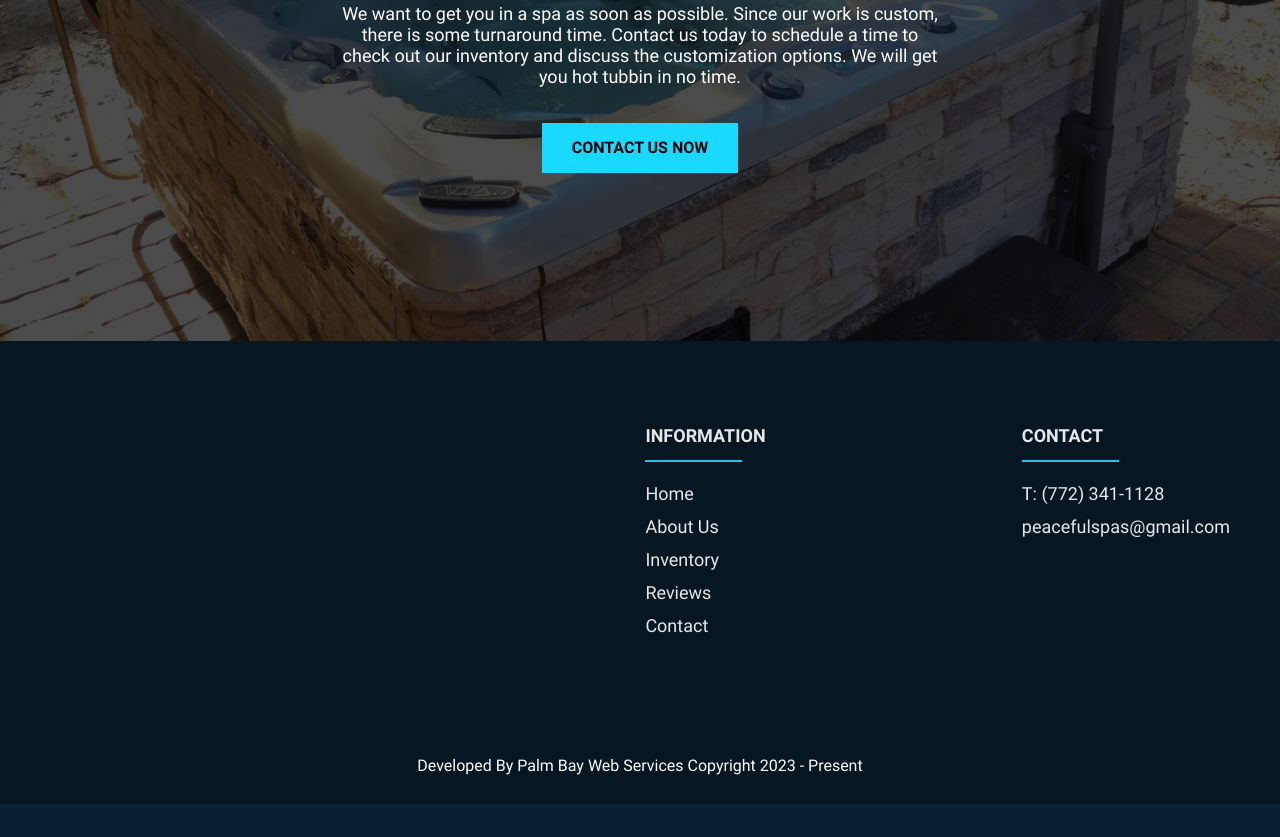
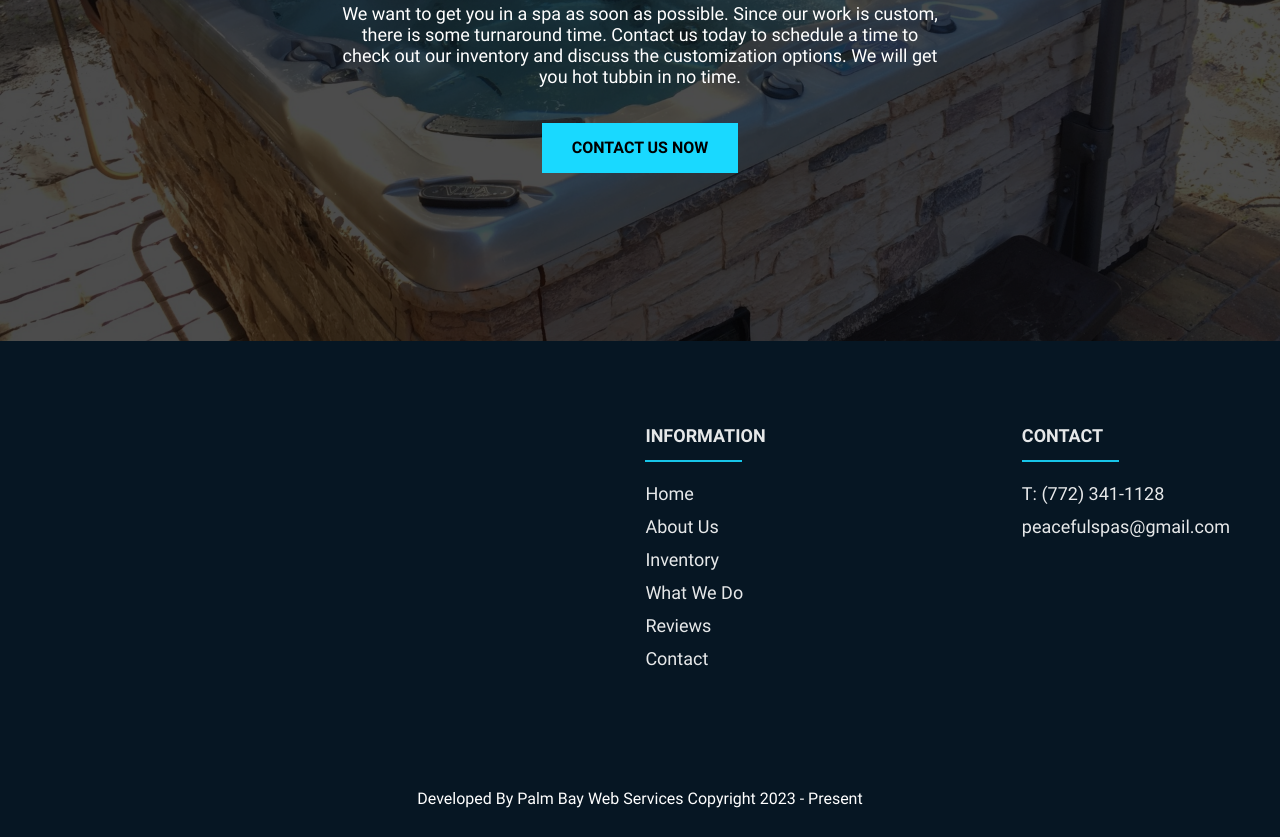
Before and after one commit to paultucker04/peacefulspas, an Eleventy site: page src/index.html in a window 1280 px wide. Shown: the part 5051-5888 px from the top of the page. Before the commit the page ends 5855 px from the top, so only its background shows below. Built offline with nearby package versions, Linux system fonts and the light colour scheme; Eleventy itself is replaced by a stand-in of ours; files that its build step writes are made by us from their sources.

Commit message:
update footer

```diff
--- a/src/_includes/components/footer.html
+++ b/src/_includes/components/footer.html
@@ -21,6 +21,9 @@
                     </li>
                     <li>
                         <a href="/inventory">Inventory</a>
+                    </li>
+                    <li>
+                        <a href="/whatwedo">What We Do</a>
                     </li>
                     <li>
                         <a href="/reviews">Reviews</a>
```
